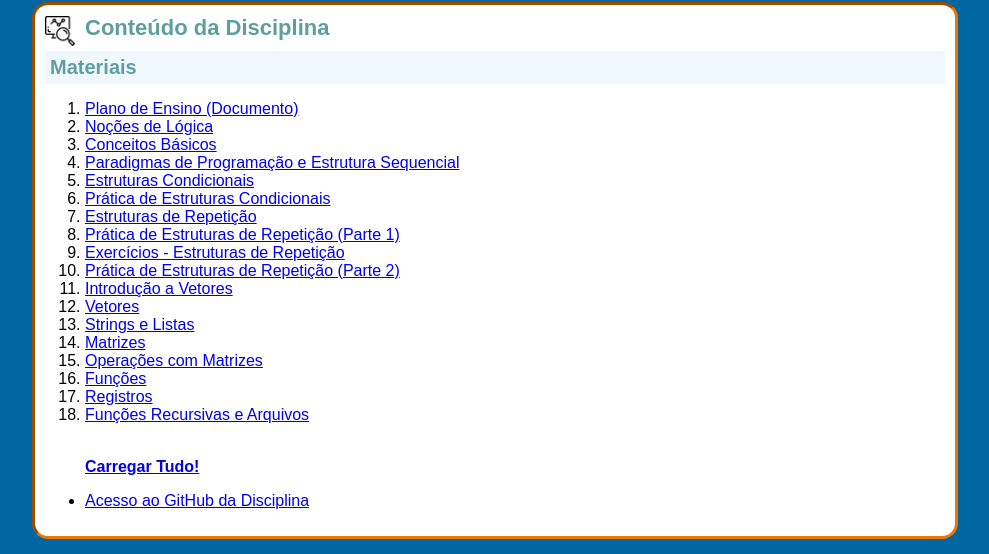
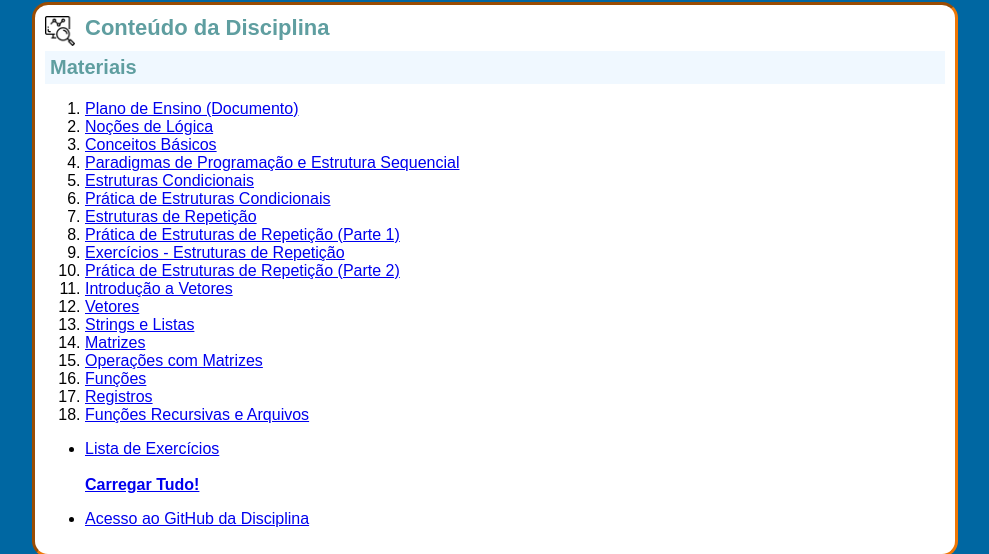
Before and after one commit to maumneto/fundamentos-programacao, a plain HTML site: page index.html in a window 1280 px wide. Shown: the part 756-1310 px from the top of the page, without its empty margins (145-1134 px from the left). Drawn offline with Linux system fonts and the light colour scheme.

Commit message:
update index and material
adição da lista de exercícios da disciplina.

```diff
--- a/index.html
+++ b/index.html
@@ -201,12 +201,9 @@
                     </li>
                 </ol>
                 <ul>
-                    <!-- <li>
-                        <a href="arquivosPce/Lista_de_Exerc_cio_1___PCE.pdf">Lista de Exercícios 1</a>
+                    <li>
+                        <a href="material/Lista_de_Exerc_cios___FUP.pdf">Lista de Exercícios</a>
                     </li>
-                    <li>
-                        <a href="arquivosPce/Lista_de_Exerc_cio_2___PCE.pdf">Lista de Exercícios 2</a>
-                    </li> -->
                     <br/>
                     <a href="material.zip" download="fup_material_2020.zip"><b>Carregar Tudo!</b></a>
                 </ul>
```
Also changed, not shown: 1 other file.
